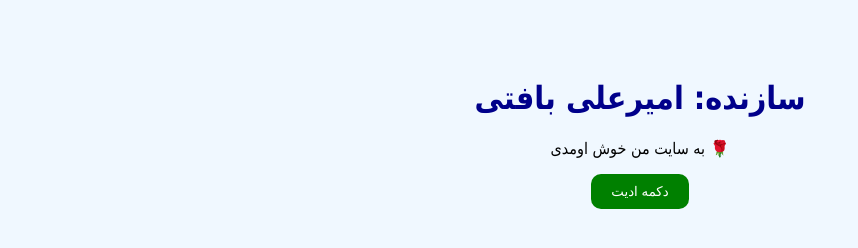
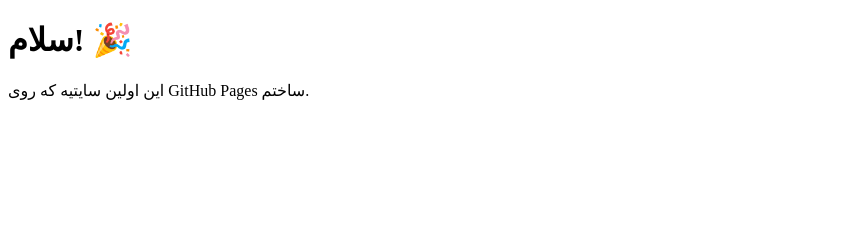
Before and after one commit to amiralibafti1390-ship-it/amiralibafti13904-ship-it.github.io, a plain HTML site: page index.html in a window 1280 px wide. Shown: the whole page, without its empty margins (0-858 px from the left). Drawn offline with Linux system fonts and the light colour scheme.

Commit message:
Update index.html

```diff
--- a/index.html
+++ b/index.html
@@ -2,29 +2,10 @@
 <html lang="fa">
 <head>
   <meta charset="UTF-8">
-  <title>سایت امیرعلی بافتی</title>
-  <style>
-    body {
-      background-color: #f0f8ff;
-      font-family: Tahoma;
-      text-align: center;
-      padding: 50px;
-    }
-    h1 { color: darkblue; }
-    button {
-      padding: 10px 20px;
-      background: green;
-      color: white;
-      border: none;
-      border-radius: 10px;
-      cursor: pointer;
-    }
-    button:hover { background: darkgreen; }
-  </style>
+  <title>سایت من</title>
 </head>
 <body>
-  <h1>سازنده: امیرعلی بافتی</h1>
-  <p>به سایت من خوش اومدی 🌹</p>
-  <button onclick="alert('ویرایش فعال شد!')">دکمه ادیت</button>
+  <h1>سلام! 🎉</h1>
+  <p>این اولین سایتیه که روی GitHub Pages ساختم.</p>
 </body>
 </html>
```
